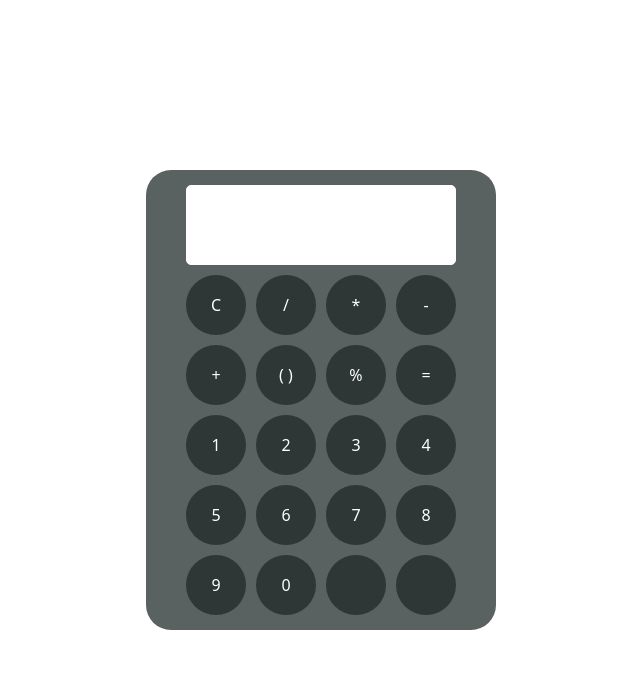
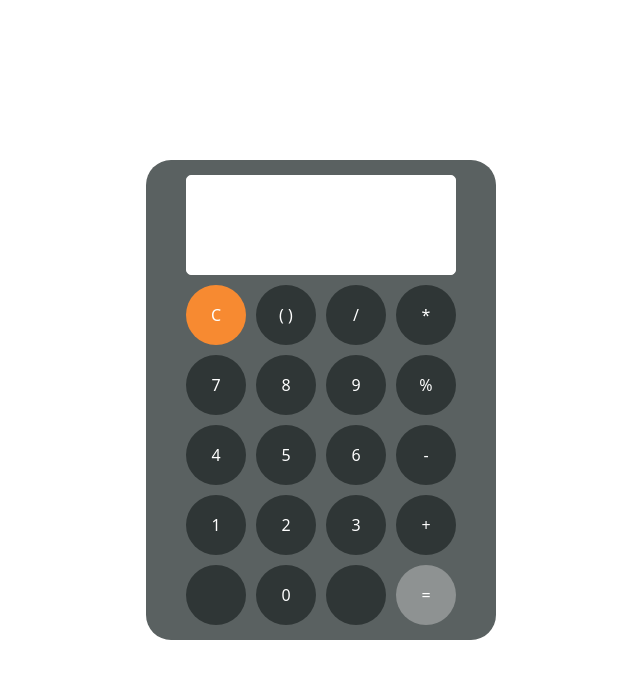
Before and after one commit to JonatasASB/calculator, a plain HTML site: page index.html in a window 1280 px wide. Shown: the whole page, without its empty margins (319-959 px from the left). Drawn offline with Linux system fonts and the light colour scheme.

Commit message:
adding background and actives

```diff
--- a/assets/css/style.css
+++ b/assets/css/style.css
@@ -36,10 +36,19 @@ button {
     height: 60px;
     border-radius: 50%;
     color: #fff;
+    font-size: 30px;
 }
 .area-text {
     grid-column: 1 / span 4;
-    grid-row-start: 1;
-    grid-row-end: 10;
-    line-height: 70px;
+    line-height: 100px;
 }
+#resultado-operacao {
+   background-color: #8e9292;
+}
+button[type='reset'] {
+    background-color: #f78a31;
+}
+
+button:active {
+    background-color: #f78a31;
+}
--- a/index.html
+++ b/index.html
@@ -17,25 +17,25 @@
                 <textarea readonly id="resultado"></textarea>
             </div>
             <button type="reset"  class="reset">C</button>
+            <button type="" id="precedencia">( )</button>
             <button id="divisao">/</button>
             <button id="multiplicacao">*</button>
+            <button id="number-7">7</button>
+            <button id="number-8">8</button>
+            <button id="number-9">9</button>
+            <button id="porcentagem">%</button>
+            <button id="number-4">4</button>
+            <button id="number-5">5</button>
+            <button id="number-6">6</button>
             <button id="subtracao">-</button>
-            <button id="soma">+</button>
-            <button id="precedencia">( )</button>
-            <button id="porcentagem">%</button>
-            <button id="resultado-operacao">=</button>
             <button id="number-1">1</button>
             <button id="number-2">2</button>
             <button id="number-3">3</button>
-            <button id="number-4">4</button>
-            <button id="number-5">5</button>
-            <button id="number-6">6</button>
-            <button id="number-7">7</button>
-            <button id="number-8">8</button>
-            <button id="number-9">9</button>
+            <button id="soma">+</button>
+            <button class="vazio"></button>
             <button id="number-0">0</button>
-            <button></button>
-            <button></button>
+            <button class="vazio"></button>
+            <button  id="resultado-operacao">=</button>
         </div>
     </main>
 </body>
```
